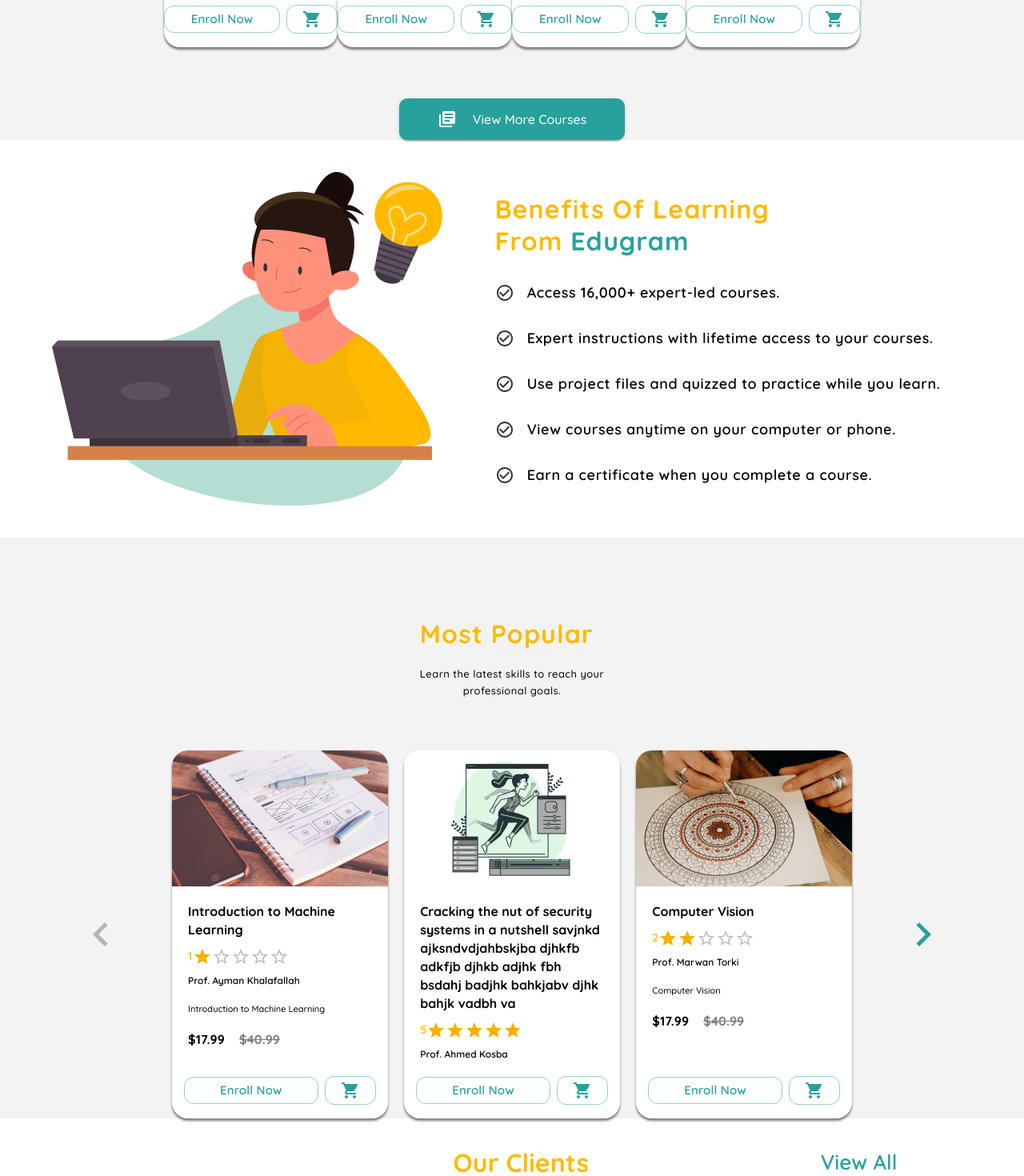
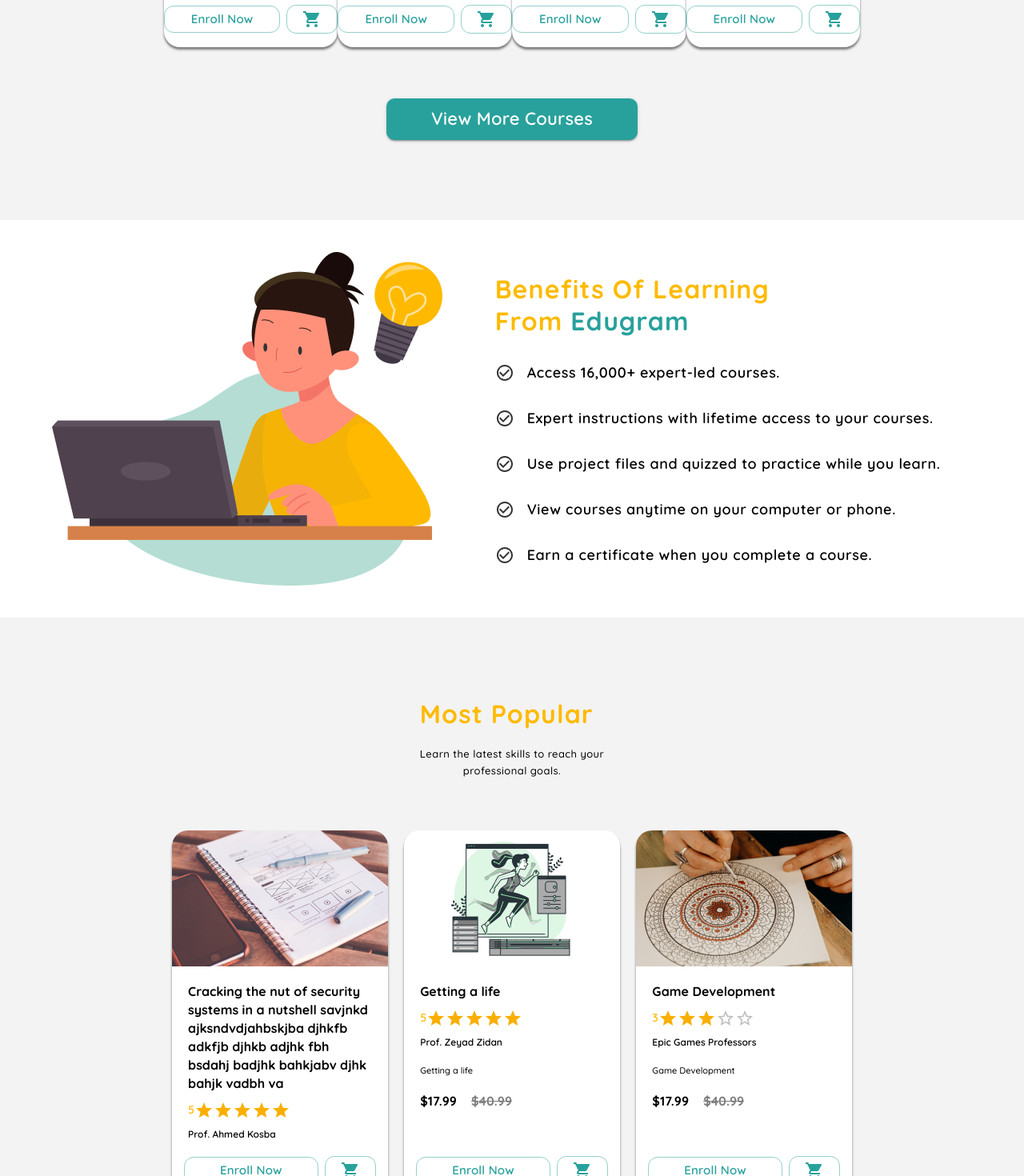
Before and after one commit to zeyadzidan/E-Learning, a React (Create React App) app: page / in a window 1280 px wide. Shown: the part 2120-3590 px from the top of the page at 80% size. Built offline with nearby package versions, Linux system fonts and the light colour scheme.

Commit message:
Update Slideshow.js

```diff
--- a/src/components/PageBlocks/Slideshow/Slideshow.js
+++ b/src/components/PageBlocks/Slideshow/Slideshow.js
@@ -1,5 +1,4 @@
 import { Box, Button, Stack, Typography } from "@mui/material";
-import LibraryBooksIcon from "@mui/icons-material/LibraryBooks";
 import { useTheme } from "@emotion/react";
 import CardsList from "../../CourseCard/CardsList";
 import CategoryButtonsGroup from "./CategoryButtonGroup";
@@ -66,6 +65,7 @@
       spacing={8}
       alignItems="center"
       bgcolor="bgSecondary.main"
+      paddingBottom="100px"
     >
       <Box>
         <Typography
@@ -108,15 +108,20 @@
       <CardsList
         content={courses}
         isForCourses={isForCourses}
+        byRating={byRating}
         displayedCards={displayedCards}
       />
 
       {!byRating && (
         <Button
           sx={{
-            padding: "0.75rem 3rem",
+            width: "314px",
+            height: "52px",
             color: mainTheme.palette.bgPrimary.main,
-            fontSize: "16px",
+            fontWeight: "600",
+            fontSize: "22px",
+            lineHeight: "27.5px",
+            letterSpacing: "0.21px",
             borderRadius: "10px 10px 10px 10px",
             textTransform: "none",
           }}
@@ -126,7 +131,6 @@
             console.log("Clicked View More Courses.");
           }}
         >
-          <LibraryBooksIcon sx={{ marginRight: "20px" }} />
           {isForCourses && "View More Courses"}
           {!isForCourses && "View More Certificates"}
         </Button>
```
